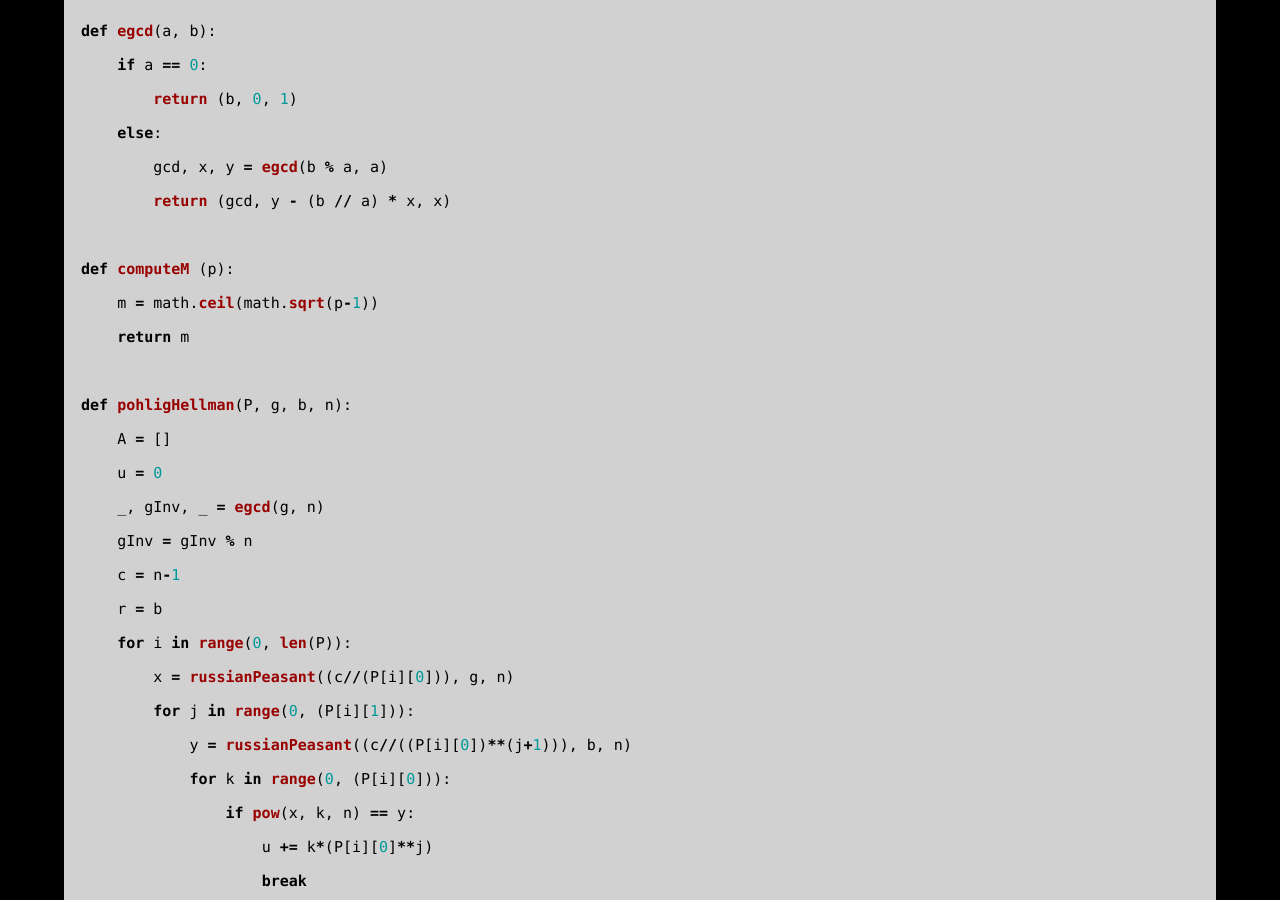
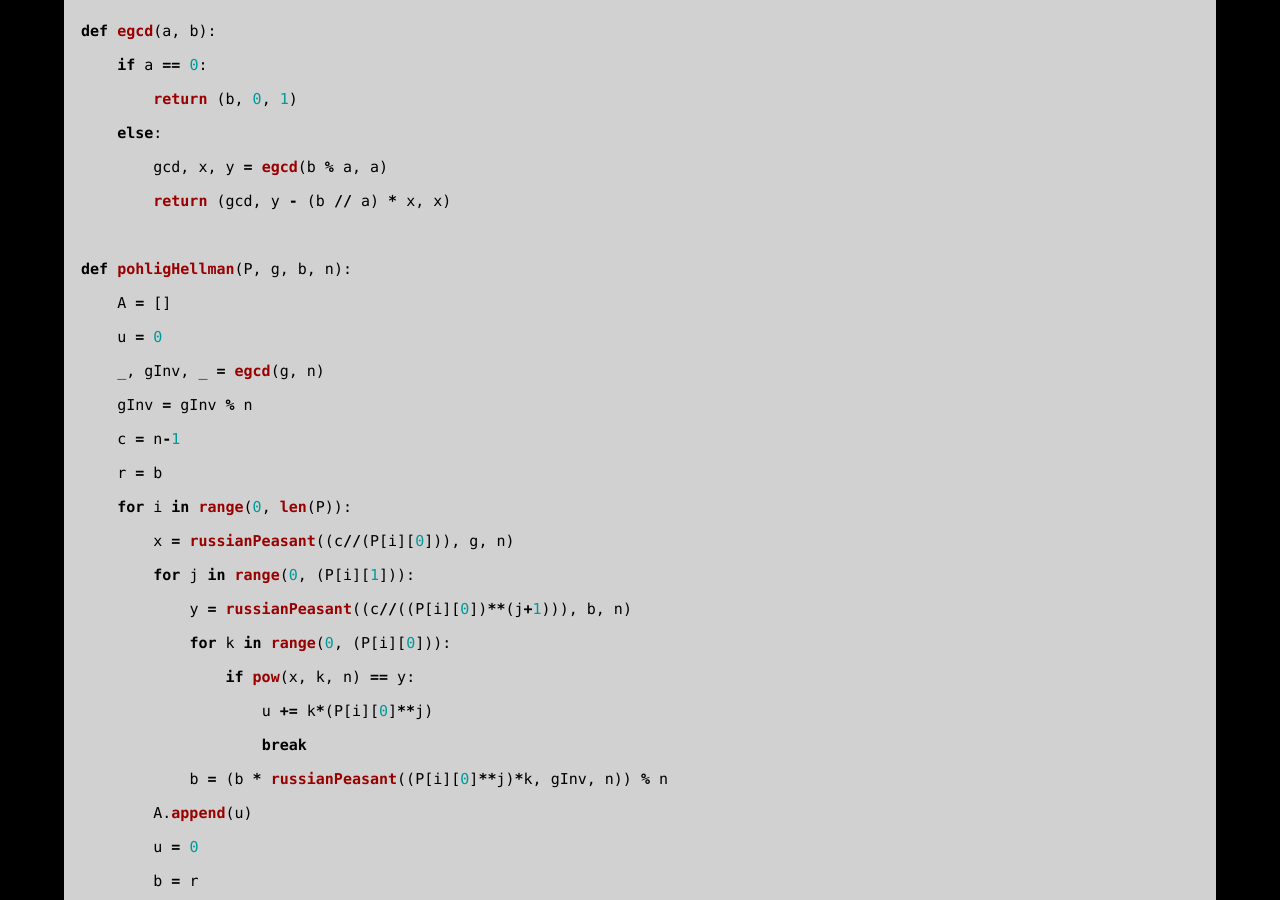
Before and after one commit to AC01010/Connor-McCartney.github.io, a Jekyll site: the page built from _posts/2012-12-24-angstrom-ctf-2022.md, in a window 1280 px wide and 900 px high, scrolled down 855 px. Built offline with Jekyll 4.4.1, drawn with Linux system fonts in a browser that asks for light colours.

Commit message:
Update 2012-12-24-angstrom-ctf-2022.md

```diff
--- a/_posts/2012-12-24-angstrom-ctf-2022.md
+++ b/_posts/2012-12-24-angstrom-ctf-2022.md
@@ -33,10 +33,6 @@ def egcd(a, b):
     else:
         gcd, x, y = egcd(b % a, a)
         return (gcd, y - (b // a) * x, x)
-
-def computeM (p):
-    m = math.ceil(math.sqrt(p-1))
-    return m
 
 def pohligHellman(P, g, b, n):
     A = []
```
